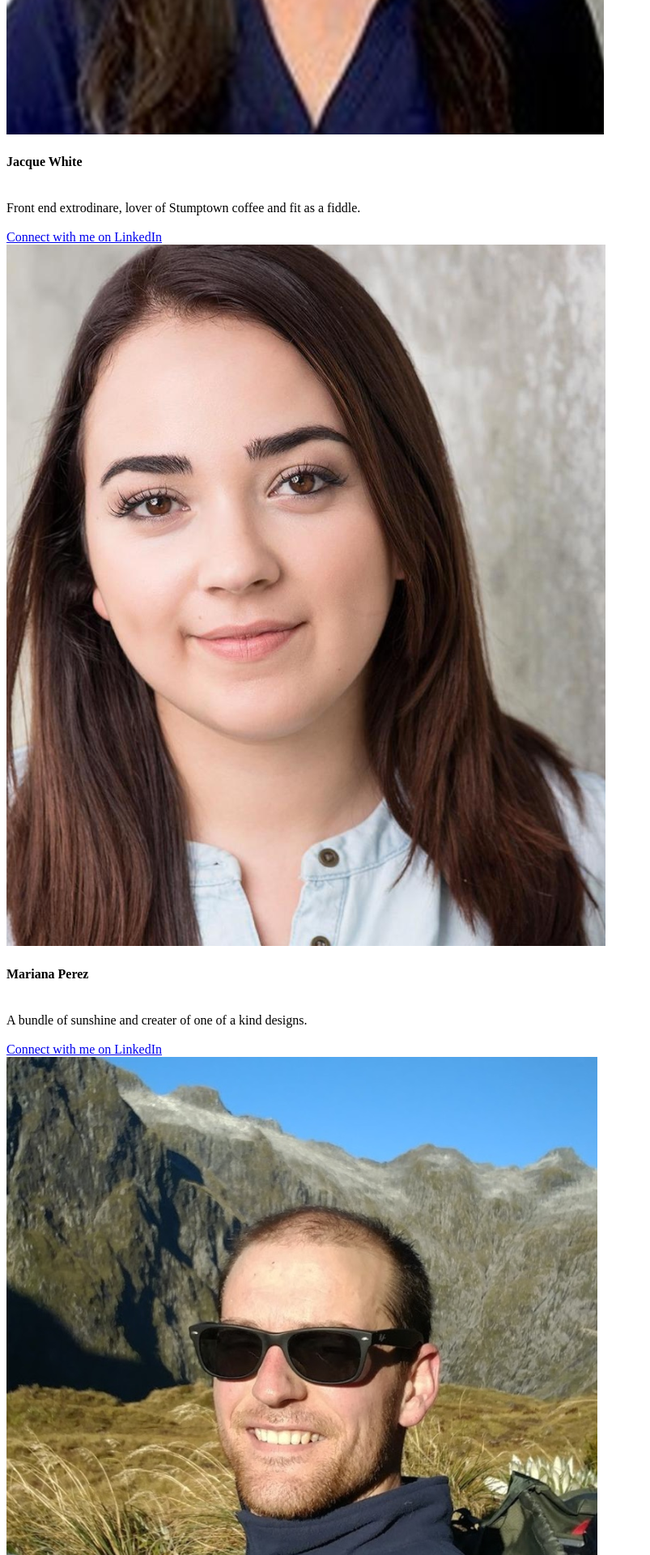
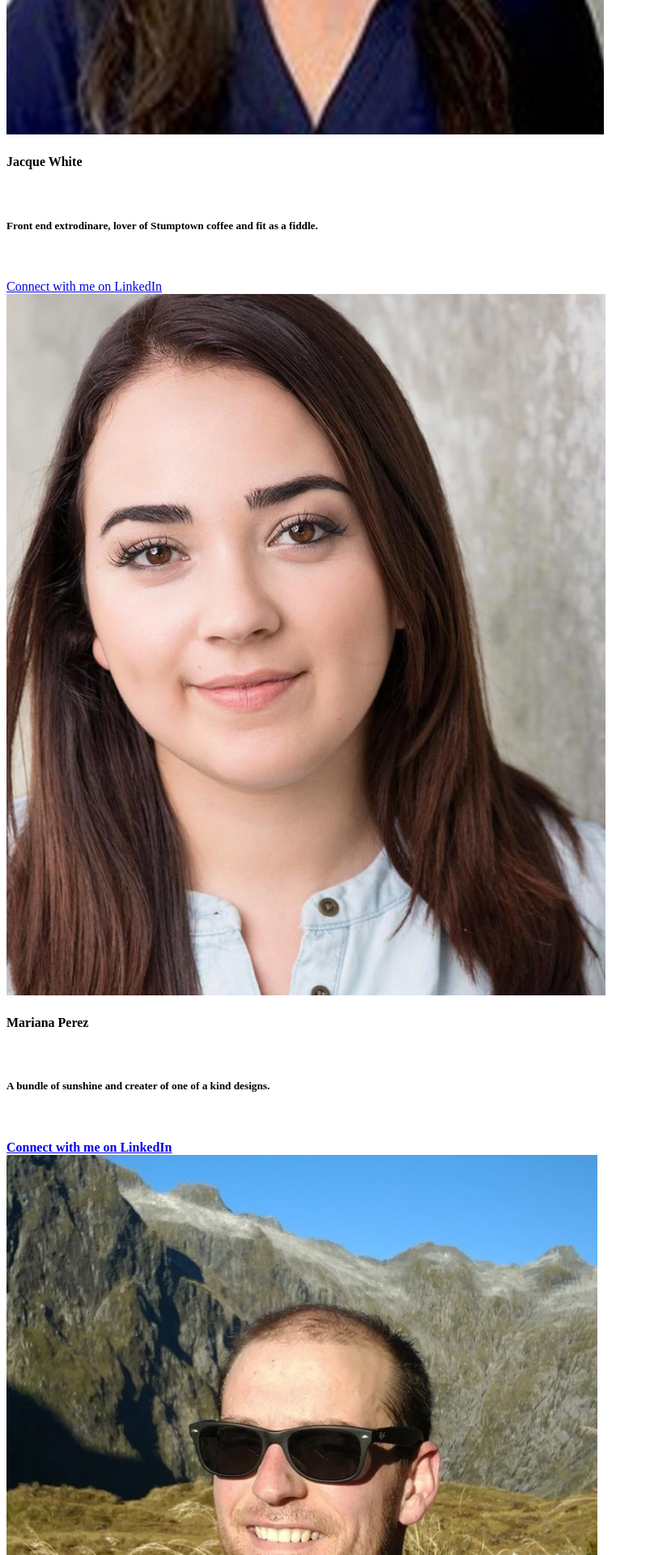
Before and after one commit to torrencj/Its-a-Go, a Node project: template app/views/about.handlebars in a window 1280 px wide. Shown: the part 864-2784 px from the top of the page at 81% size, without its empty margins (0-803 px from the left). Run offline with Node 20 templates, Linux system fonts and the light colour scheme; the template is opened without the code that fills it, so the values that code supplies are empty; some libraries are stand-ins or nearby versions.

Commit message:
about styles done

```diff
--- a/app/views/about.handlebars
+++ b/app/views/about.handlebars
@@ -32,19 +32,26 @@
     </nav>
   </div>
 <!-- END NAVBAR -->
-<div class="col s12 valign">
-	<h1>Meet the Team</h1>
+<div class="container">
+  <div class="row">
+    <div class="col s2"></div>
+    <div class="col s8 valign">
+	     <h1 class="team">Meet the Team</h1>
+    </div>
+    <div class="col s2"></div>
+  </div>
 </div>
+
 <div class="container">
-	   <div class="col s12 m8 offset-m2 l6 offset-l3">
-        <div class="card-panel grey lighten-5 z-depth-1">
-          <div class="row valign-wrapper">
+	   <div class="col s12 m8 offset-m2 l6 offset-l3 ">
+        <div class="card-panel grey lighten-1 z-depth-3 ">
+          <div class="row valign-wrapper ">
             <div class="col s2">
-              <img src="images/jacque.png" alt="" class="circle responsive-img"> <!-- notice the "circle" class -->
+              <img src="images/jacque.png" alt="" class="circle responsive-img z-depth-5"> <!-- notice the "circle" class -->
             </div>
-            <div class="col s10">
+            <div class="col s10 banana">
               <span class="black-text">
-                <h4>Jacque White</h4><br> Front end extrodinare, lover of Stumptown coffee and fit as a fiddle.
+                <h4><strong>Jacque White</strong></h4><br> <h5>Front end extrodinare, lover of Stumptown coffee and fit as a fiddle.</h5>
               </span><br><br>
               <a href="https://www.linkedin.com/in/jacquelinewhite15/">Connect with me on LinkedIn</a>
             </div>
@@ -52,14 +59,14 @@
         </div>
       </div>
       <div class="col s12 m8 offset-m2 l6 offset-l3">
-        <div class="card-panel grey lighten-5 z-depth-1">
+        <div class="card-panel grey lighten-1 z-depth-3">
           <div class="row valign-wrapper">
             <div class="col s2">
-              <img src="images/mariana.png" alt="" class="circle responsive-img"> <!-- notice the "circle" class -->
+              <img src="images/mariana.png" alt="" class="circle responsive-img z-depth-5"> <!-- notice the "circle" class -->
             </div>
-            <div class="col s10">
+            <div class="col s10 banana">
               <span class="black-text">
-                <h4>Mariana Perez</h4><br> A bundle of sunshine and creater of one of a kind designs.
+                <h4><strong>Mariana Perez<strong></h4><br> <h5>A bundle of sunshine and creater of one of a kind designs. </h5>
               </span><br><br>
               <a href="https://www.linkedin.com/in/marianapt3/">Connect with me on LinkedIn</a>
             </div>
@@ -67,14 +74,14 @@
         </div>
       </div>
       <div class="col s12 m8 offset-m2 l6 offset-l3">
-        <div class="card-panel grey lighten-5 z-depth-1">
+        <div class="card-panel grey lighten-1 z-depth-3">
           <div class="row valign-wrapper">
             <div class="col s2">
-              <img src="images/john.png" alt="" class="circle responsive-img"> <!-- notice the "circle" class -->
+              <img src="images/john.png" alt="" class="circle responsive-img z-depth-5"> <!-- notice the "circle" class -->
             </div>
-            <div class="col s10">
+            <div class="col s10 banana">
               <span class="black-text">
-                <h4>John Torrence</h4><br> A gourmet snack connoisseur and true host. There is no backend challenge too big for this fella to tackle.
+                <h4>John Torrence</h4><br> <h5>A gourmet snack connoisseur and true host. There is no backend challenge too big for this fella to tackle. </h5>
               </span><br><br>
               <a href="https://www.linkedin.com/in/torrencj/">Connect with me on LinkedIn</a>
             </div>
@@ -82,14 +89,14 @@
         </div>
       </div>
       <div class="col s12 m8 offset-m2 l6 offset-l3">
-        <div class="card-panel grey lighten-5 z-depth-1">
+        <div class="card-panel grey lighten-1 z-depth-3">
           <div class="row valign-wrapper">
-            <div class="col s2">
-              <img src="images/will.png" alt="" class="circle responsive-img"> <!-- notice the "circle" class -->
+            <div class="col s2 ">
+              <img src="images/will.png" alt="" class="circle responsive-img z-depth-5"> <!-- notice the "circle" class -->
             </div>
-            <div class="col s10">
+            <div class="col s10 banana">
               <span class="black-text">
-                <h4>Will Valentino</h4><br> Muse for itsaGO, avid event partaker and lover of all things code. <br><br>
+                <h4>Will Valentino</h4><br> <h5>Muse for itsaGO, avid event partaker and lover of all things code. </h5><br><br>
               </span><br>
               <a href="https://www.linkedin.com/in/willvwms/">Connect with me on LinkedIn</a>
             </div>
@@ -97,14 +104,14 @@
         </div>
       </div>
       <div class="col s12 m8 offset-m2 l6 offset-l3">
-        <div class="card-panel grey lighten-5 z-depth-1">
+        <div class="card-panel grey lighten-1 z-depth-3">
           <div class="row valign-wrapper">
             <div class="col s2">
-              <img src="images/jayme.png" alt="" class="circle responsive-img"> <!-- notice the "circle" class -->
+              <img src="images/jayme.png" alt="" class="circle responsive-img z-depth-5"> <!-- notice the "circle" class -->
             </div>
-            <div class="col s10">
+            <div class="col s10 banana">
               <span class="black-text">
-                <h4>Jayme Howard</h4><br> Part coder, part labador. Active participant in all things front end and aspiring to be more like John on the backend. <br><br>
+                <h4>Jayme Howard</h4><br> <h5>Part coder, part labador. Active participant in all things front end and aspiring to be more like John on the backend. </h5><br><br>
               </span><a href="https://www.linkedin.com/in/jayme-howard-046b726a/">Connect with me on LinkedIn</a>
             </div>
           </div>
--- a/app/views/layouts/main.handlebars
+++ b/app/views/layouts/main.handlebars
@@ -10,7 +10,10 @@
   <!--Import materialize.css-->
     <link type="text/css" rel="stylesheet" href="./css/materialize.min.css" media="screen,projection"/>
 <link rel="stylesheet" href="./css/master.css">
-<link href="https://fonts.googleapis.com/css?family=Alfa+Slab+One|Bevan|Fjalla+One|Ultra|Zilla+Slab+Highlight" rel="stylesheet">  <!--Let browser know website is optimized for mobile-->
+<link href="https://fonts.googleapis.com/css?family=Alfa+Slab+One|Bevan|Fjalla+One|Ultra|Zilla+Slab+Highlight" rel="stylesheet">
+<link href="https://fonts.googleapis.com/css?family=Marcellus+SC" rel="stylesheet">
+
+ <!--Let browser know website is optimized for mobile-->
 
 
 {{!--   <!-- Compiled and minified CSS -->
```
Also changed, not shown: app/public/css/master.css (+17 -0 lines), app/public/js/materialize.js (line endings or trailing spaces).
